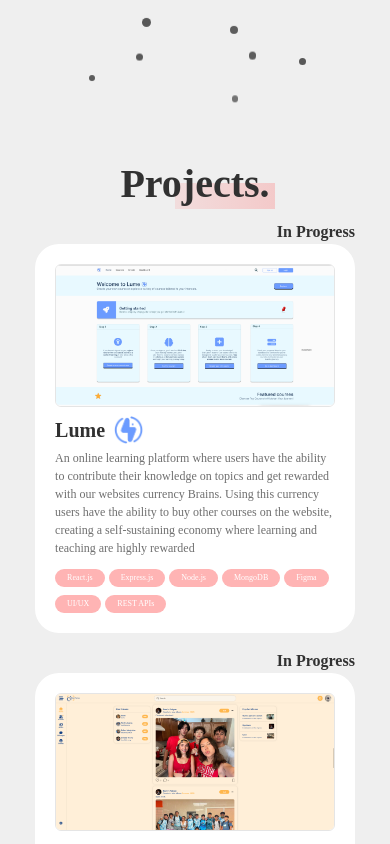
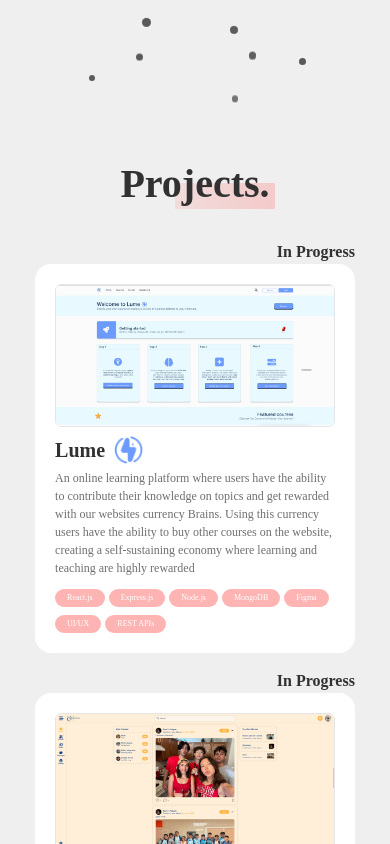
Before and after one commit to sameenmajid12/Portfolio, a React (Vite) app: page / in a window 390 px wide. Shown: the part 720-1564 px from the top of the page. Built offline with nearby package versions, Linux system fonts and the light colour scheme; a web font is replaced by a local one.

Commit message:
Clean up

```diff
--- a/src/Components/Projects.jsx
+++ b/src/Components/Projects.jsx
@@ -59,7 +59,7 @@ function Projects() {
   return (
     <section
       id="projects"
-      className="min-h-[calc(100dvh-var(--spacing-header))] sidePadding py-10 flex flex-col gap-y-10"
+      className="min-h-[calc(100dvh-var(--spacing-header))] sidePadding py-10 flex flex-col gap-y-15 md:gap-y-10"
     >
       <div className="flex md:justify-start justify-center">
         <div className="w-max relative text-5xl font-bold">
@@ -83,7 +83,7 @@ function Projects() {
               whileInView={{ opacity: 1, transform: "translateY(0)" }}
               transition={{ duration: 0.5 }}
               viewport={{ once: true, amount: 0.3 }}
-              className="cursor-pointer flex flex-col md:flex-row bg-white w-full  flex gap-x-5 gap-y-2 p-5 rounded-3xl relative hover:shadow-md hover:bg-[rgba(255,255,255,0.5)] transition-all"
+              className="cursor-pointer flex flex-col md:flex-row bg-white w-full  flex gap-x-5 gap-y-2 p-5 rounded-2xl md:rounded-3xl relative hover:shadow-md hover:bg-[rgba(255,255,255,0.5)] transition-all"
             >
               <img
                 className="w-full md:w-[clamp(15rem,20vw,19.375rem)] object-cover rounded-md md:rounded-xl border border-[rgba(0,0,0,0.10)]"
```
